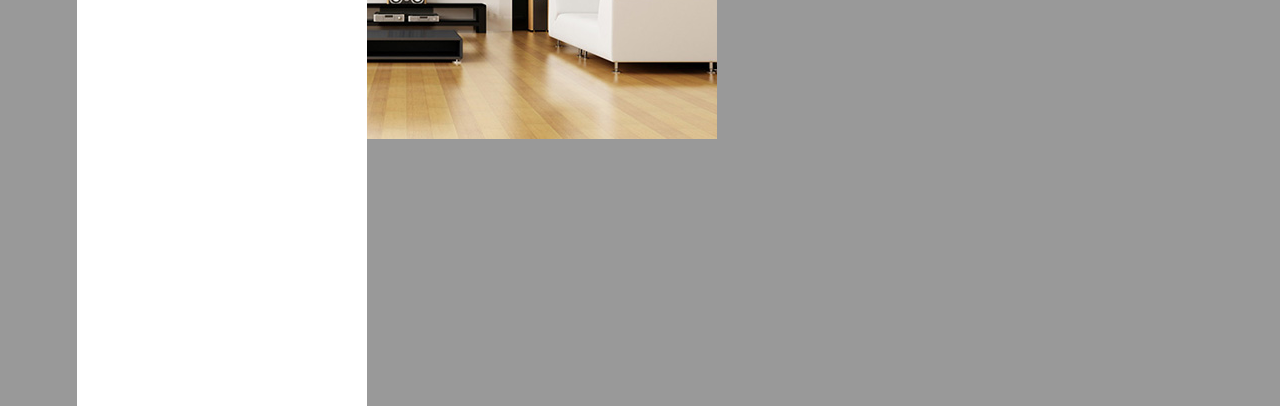
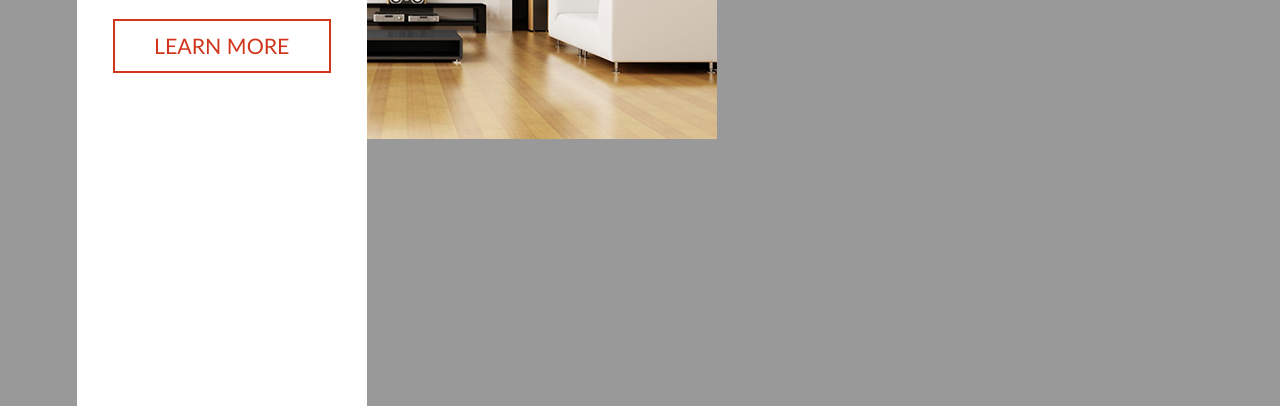
Before and after one commit to schao87/revel-harmon, a plain HTML site: page index.html in a window 1280 px wide. Shown: the part 611-1017 px from the top of the page. Drawn offline with Linux system fonts and the light colour scheme.

Commit message:
added learn more button to 2nd page

```diff
--- a/css/fluid.css
+++ b/css/fluid.css
@@ -157,12 +157,13 @@ display: none;
 	margin-left: auto;
 	margin-right: auto;
 	margin-top: -50px;
+	font-family: "Gill Sans", "Gill Sans MT", "Myriad Pro", "DejaVu Sans Condensed", Helvetica, Arial, sans-serif;
+	font-style: normal;
 }
 .scrollDown {
 	font-style: italic;
 	display: block;
 	text-align: center;
-	margin-top: 0px;
 	width: 90px;
 	height: 52px;
 	margin-left: auto;
@@ -204,6 +205,7 @@ width: 100%;
 }
 #page1 {
 	min-height: 0px;
+	display: block;
 }
 .page1txt {
 }
@@ -219,7 +221,7 @@ width: 100%;
 	display: block;
 	font-family: "Gill Sans", "Gill Sans MT", "Myriad Pro", "DejaVu Sans Condensed", Helvetica, Arial, sans-serif;
 	color: #000000;
-	font-style: italic;
+	font-style: normal;
 	font-size: 13pt;
 	width: auto;
 }
--- a/index.html
+++ b/index.html
@@ -49,6 +49,7 @@ Do the following if you're using your customized build of modernizr (http://www.
            	<img src="img/downArrow.jpg" width="24" height="13" alt=""/>
            </div>
            <div class="ultima2logo"><img src="img/ultima2logo.jpg" width="116" height="26" alt=""/></div>
+       		<div class="fluid"><div class="page1btn">LEARN MORE</div></div>
        </div>
     </div>
   </div>
```
Lines whose indentation alone changed are shown as unchanged.
